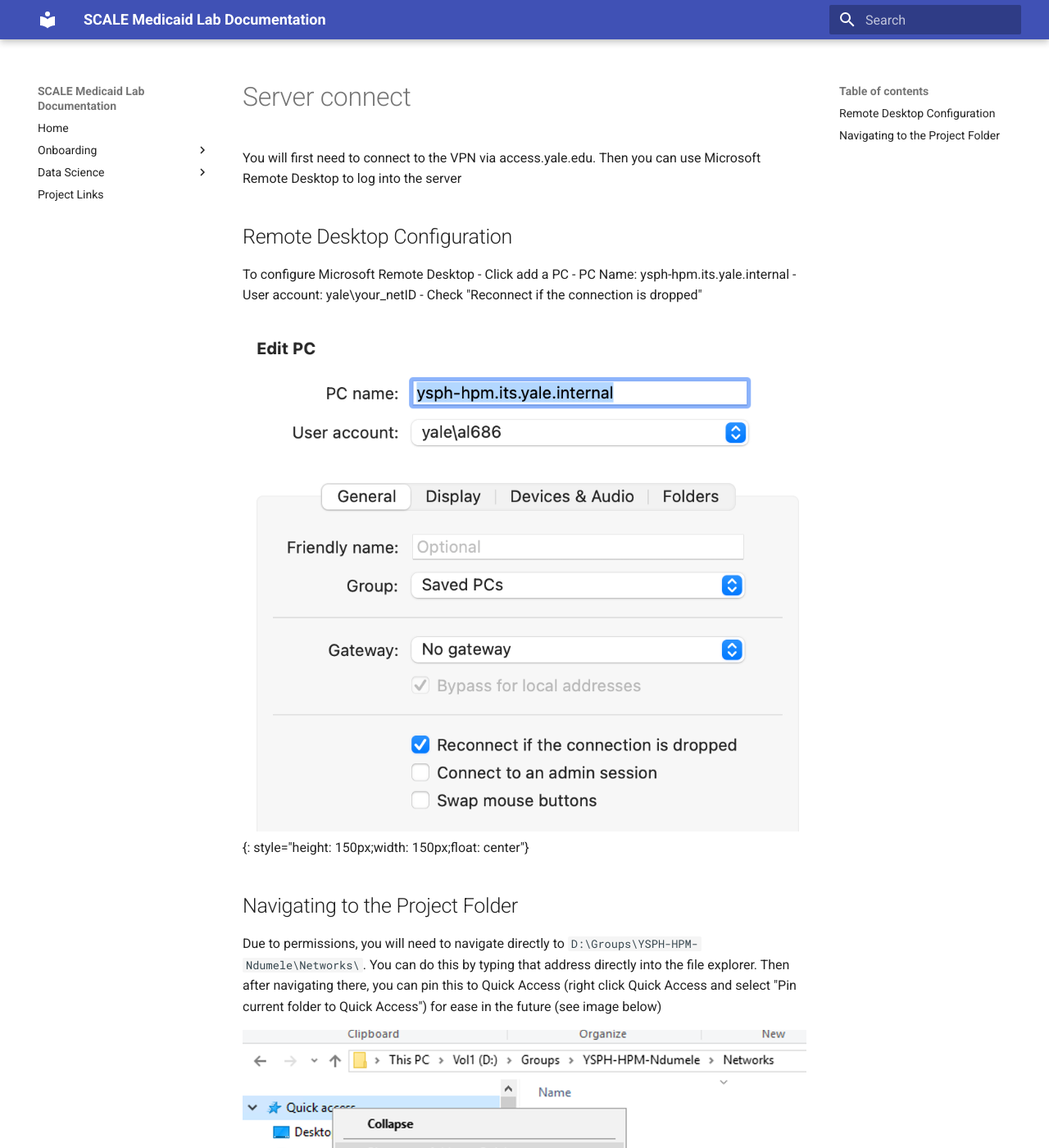
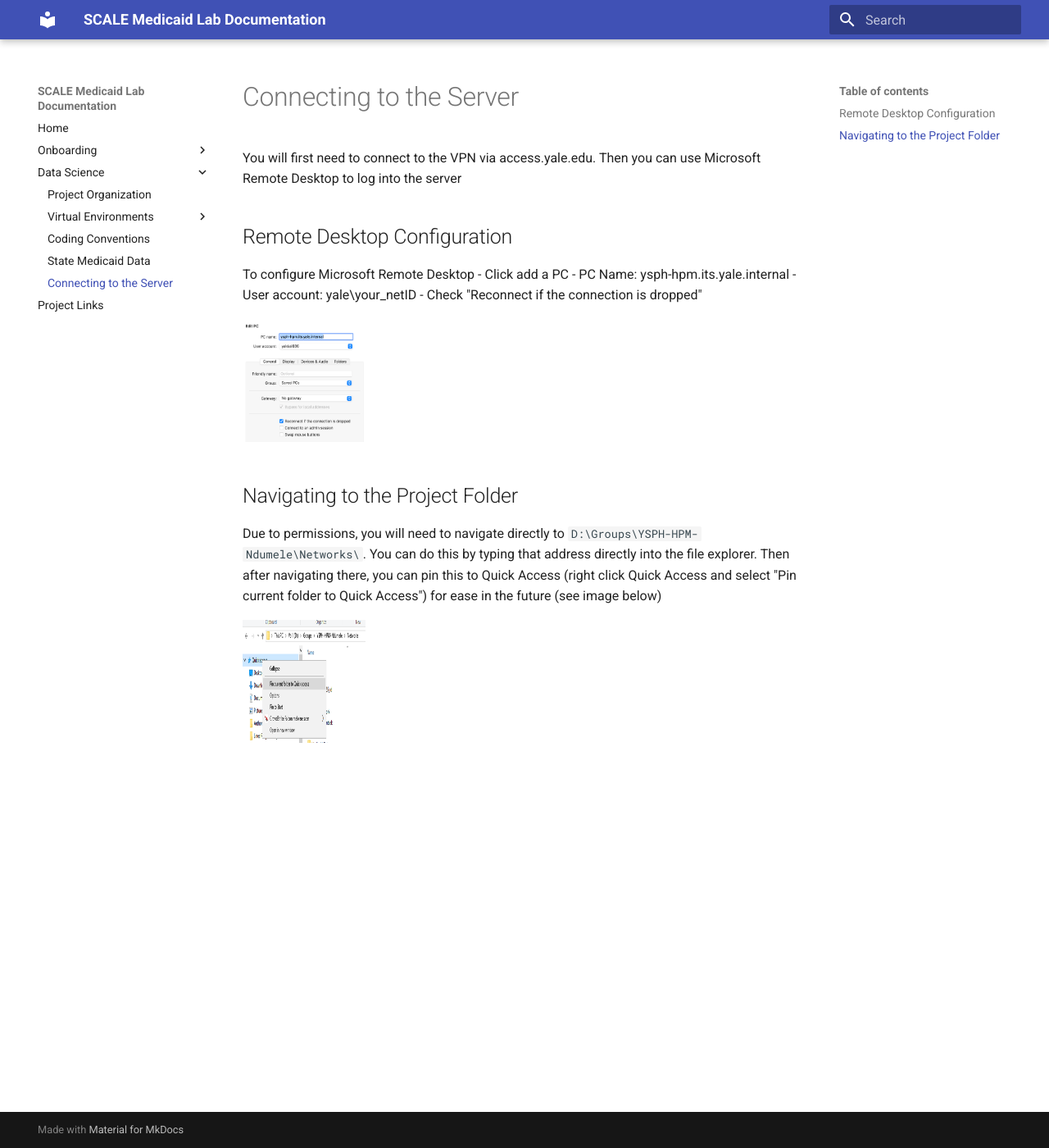
Before and after one commit to Yale-Medicaid/Documentation, an MkDocs documentation site: the page built from docs/data_science/server_connect.md, in a window 1280 px wide and 1400 px high. Shown: the whole window at 82% size. Built offline with MkDocs 1.6.1 and Material for MkDocs 9.7.7, drawn with Linux system fonts in a browser that asks for light colours; some of the changed text lies outside the part shown.

```diff
--- a/mkdocs.yml
+++ b/mkdocs.yml
@@ -14,6 +14,7 @@ markdown_extensions:
   - pymdownx.superfences
   - pymdownx.arithmatex:
       generic: true
+  - attr_list
 
 nav:
   - Home: index.md
@@ -27,6 +28,7 @@ nav:
       - R Virtual Environments: data_science/venv/r_venv.md
     - Coding Conventions: data_science/coding_conventions.md
     - State Medicaid Data: data_science/state_medicaid_data.md
+    - Connecting to the Server: data_science/server_connect.md
   - Project Links: project_links.md
 
 
```
